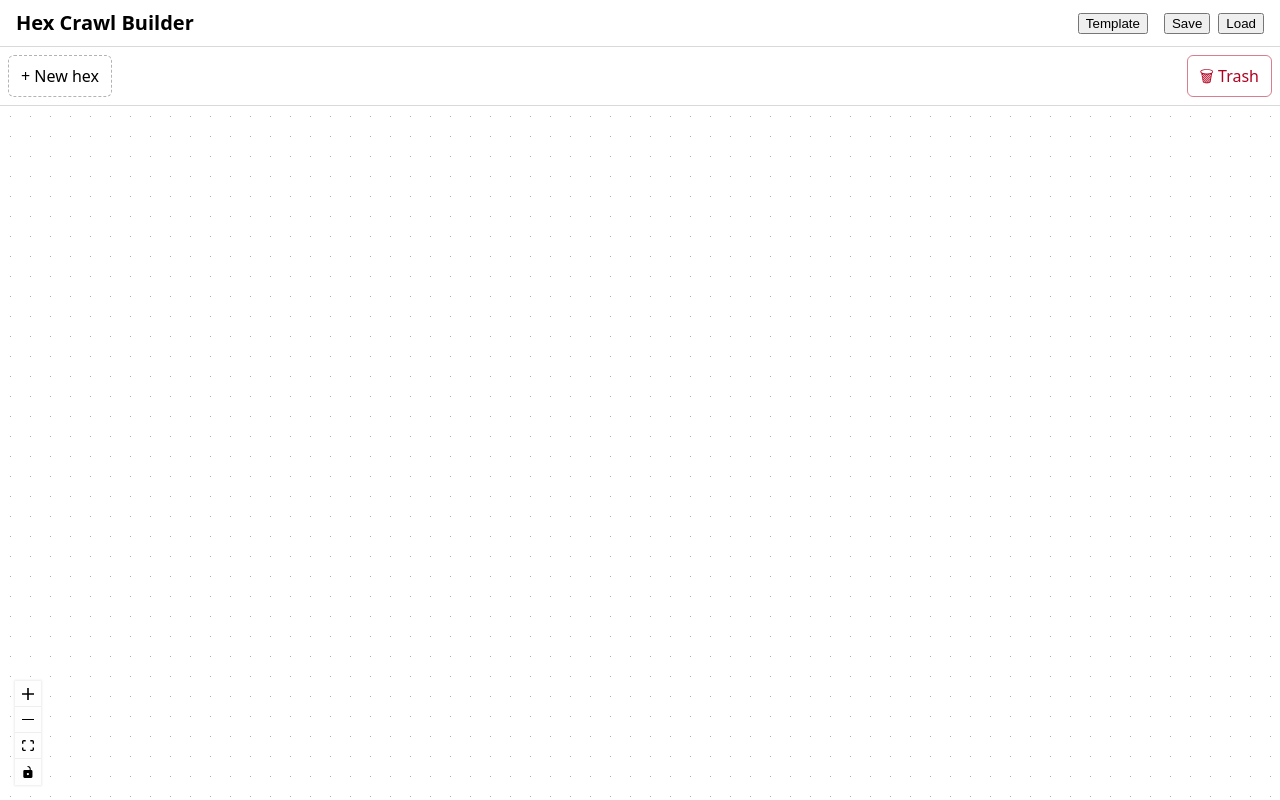
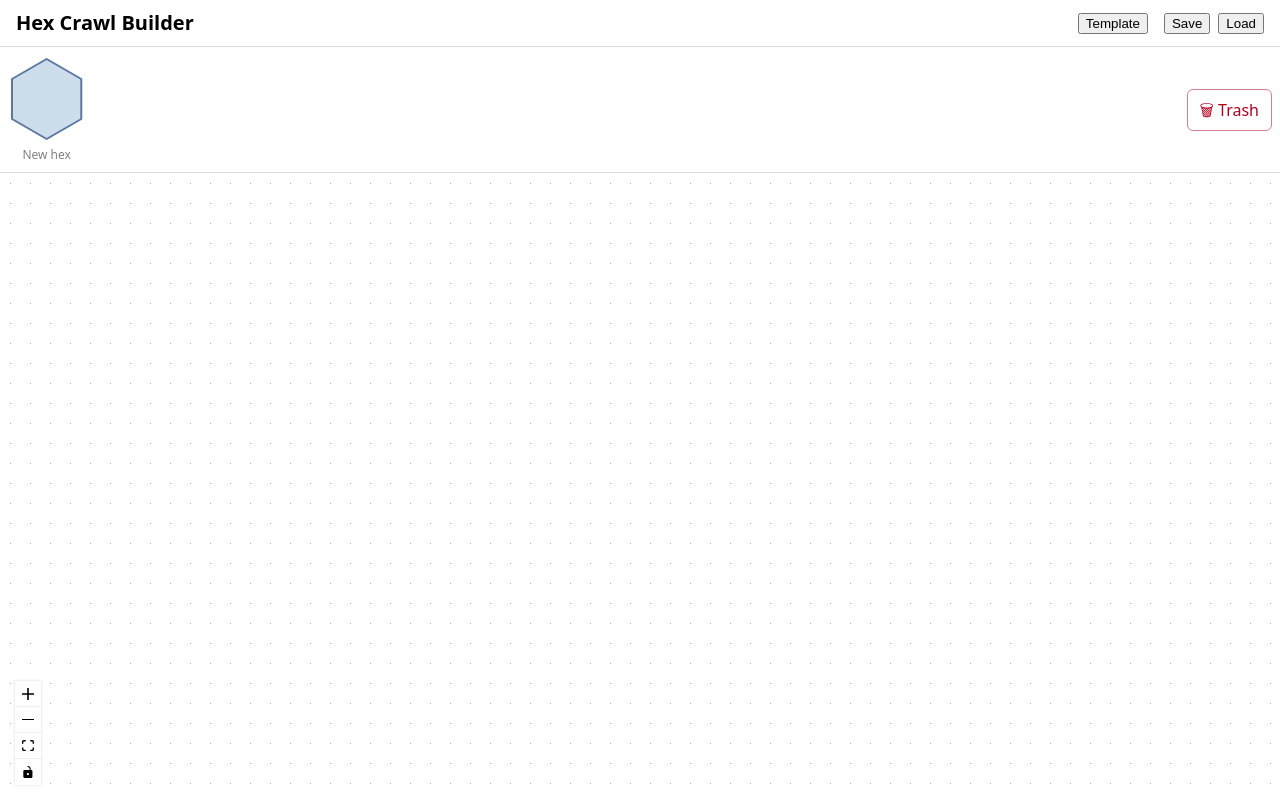
Before and after one commit to mrkplt/hex-crawl-builder, a React (Vite) app: page / in a window 1280 px wide. Built offline with nearby package versions, Linux system fonts and the light colour scheme.

Commit message:
Plan 10: drag UX overhaul — canvas lock, hex SVG palette tile, drag ghost, trash prominence

```diff
--- a/src/features/map/HexMap.css
+++ b/src/features/map/HexMap.css
@@ -14,11 +14,26 @@
 }
 
 .hex-map__palette-tile {
-  padding: 0.5rem 0.75rem;
-  border: 1px dashed rgba(128, 128, 128, 0.6);
-  border-radius: 6px;
+  display: flex;
+  flex-direction: column;
+  align-items: center;
+  gap: 0.2rem;
   cursor: grab;
   user-select: none;
+}
+
+.hex-map__palette-tile:active {
+  cursor: grabbing;
+}
+
+.hex-map__palette-svg {
+  display: block;
+  overflow: visible;
+}
+
+.hex-map__palette-label {
+  font-size: 0.75rem;
+  color: GrayText;
 }
 
 .hex-map__trash {
@@ -28,6 +43,14 @@
   border-radius: 6px;
   color: #b00020;
   user-select: none;
+  transition: background 0.1s, border-color 0.1s, transform 0.1s;
+}
+
+.hex-map__trash--active {
+  background: rgba(176, 0, 32, 0.1);
+  border-color: #b00020;
+  border-width: 2px;
+  transform: scale(1.08);
 }
 
 .hex-map__canvas {
--- a/src/features/map/HexMap.tsx
+++ b/src/features/map/HexMap.tsx
@@ -16,8 +16,8 @@ import type { GraphState } from '../../domain/graph';
 import { ConfirmDialog } from '../../components/ConfirmDialog';
 import { HexNode } from './HexNode';
 import { HIDDEN_EDGE_STYLE, buildHexEdges, buildHexNodes, type HexFlowNode } from './nodes';
-import { pixelToAxial } from './geometry';
-import { decidePaletteDrop, resolveDragStop } from './placement';
+import { hexDimensions, hexPolygonPoints, pixelToAxial } from './geometry';
+import { decidePaletteDrop, isOverTrash, resolveDragStop } from './placement';
 import './HexMap.css';
 
 /** Hex circumradius in flow pixels. React Flow's own zoom scales this visually. */
@@ -29,6 +29,31 @@ const nodeTypes = { hex: HexNode };
 export interface HexMapProps {
   /** Fired when a placed hex is clicked. Plan 04 wires this to the edit form. */
   onHexClick?: (hexId: string) => void;
+}
+
+/** Build an off-screen SVG element to use as the drag image for the palette tile. */
+function buildDragImage(size: number): SVGSVGElement {
+  const { width, height } = hexDimensions(size);
+  const pad = 4;
+  const svg = document.createElementNS('http://www.w3.org/2000/svg', 'svg');
+  svg.setAttribute('width', String(width + pad));
+  svg.setAttribute('height', String(height + pad));
+  svg.setAttribute(
+    'viewBox',
+    `${-(width + pad) / 2} ${-(height + pad) / 2} ${width + pad} ${height + pad}`,
+  );
+  svg.style.position = 'fixed';
+  svg.style.top = '-9999px';
+  svg.style.left = '-9999px';
+  svg.style.pointerEvents = 'none';
+
+  const poly = document.createElementNS('http://www.w3.org/2000/svg', 'polygon');
+  poly.setAttribute('points', hexPolygonPoints(size));
+  poly.setAttribute('fill', '#cdddec');
+  poly.setAttribute('stroke', '#5a78a0');
+  poly.setAttribute('stroke-width', '2');
+  svg.appendChild(poly);
+  return svg;
 }
 
 function HexMapInner({ onHexClick }: HexMapProps): React.JSX.Element {
@@ -52,9 +77,9 @@ function HexMapInner({ onHexClick }: HexMapProps): React.JSX.Element {
   const { screenToFlowPosition } = useReactFlow();
   const trashRef = useRef<HTMLDivElement>(null);
   const [pendingDelete, setPendingDelete] = useState<string | null>(null);
+  const [isDragging, setIsDragging] = useState(false);
+  const dragImageRef = useRef<SVGSVGElement | null>(null);
 
-  // Nodes/edges are derived from the store — the graph is the source of truth.
-  // Re-syncing here also snaps rejected drags back to their stored positions.
   const resetFromStore = useCallback(() => {
     setNodes(buildHexNodes(hexes, template, HEX_SIZE, handleHexClick));
     setEdges(buildHexEdges(hexes));
@@ -77,7 +102,16 @@ function HexMapInner({ onHexClick }: HexMapProps): React.JSX.Element {
   const onDrop = useCallback(
     (event: React.DragEvent): void => {
       event.preventDefault();
+      setIsDragging(false);
+      if (dragImageRef.current) {
+        dragImageRef.current.remove();
+        dragImageRef.current = null;
+      }
       if (event.dataTransfer.getData(PALETTE_MIME) !== 'new-hex') {
+        return;
+      }
+      // Palette drop on the trash zone is a no-op — nothing is placed or deleted.
+      if (isOverTrash({ x: event.clientX, y: event.clientY }, trashRef.current?.getBoundingClientRect() ?? null)) {
         return;
       }
       const flowPoint = screenToFlowPosition({ x: event.clientX, y: event.clientY });
@@ -90,8 +124,13 @@ function HexMapInner({ onHexClick }: HexMapProps): React.JSX.Element {
     [screenToFlowPosition, placeHex],
   );
 
+  const onNodeDragStart: OnNodeDrag<HexFlowNode> = useCallback(() => {
+    setIsDragging(true);
+  }, []);
+
   const onNodeDragStop: OnNodeDrag<HexFlowNode> = useCallback(
     (event, node) => {
+      setIsDragging(false);
       const pointerScreen =
         'clientX' in event ? { x: event.clientX, y: event.clientY } : { x: 0, y: 0 };
       const outcome = resolveDragStop({
@@ -105,20 +144,44 @@ function HexMapInner({ onHexClick }: HexMapProps): React.JSX.Element {
 
       if (outcome.kind === 'delete') {
         setPendingDelete(outcome.hexId);
-        resetFromStore(); // snap back until the deletion is confirmed
+        resetFromStore();
       } else if (outcome.kind === 'move') {
         moveHex(outcome.hexId, outcome.destination);
       } else {
-        resetFromStore(); // rejected → snap back
+        resetFromStore();
       }
     },
     [moveHex, resetFromStore],
   );
 
   const onPaletteDragStart = useCallback((event: React.DragEvent): void => {
+    setIsDragging(true);
     event.dataTransfer.setData(PALETTE_MIME, 'new-hex');
     event.dataTransfer.effectAllowed = 'copy';
+
+    // Custom hex-shaped drag ghost centered on pointer.
+    const img = buildDragImage(HEX_SIZE);
+    document.body.appendChild(img);
+    dragImageRef.current = img;
+    const { width, height } = hexDimensions(HEX_SIZE);
+    event.dataTransfer.setDragImage(img, (width + 4) / 2, (height + 4) / 2);
   }, []);
+
+  const onPaletteDragEnd = useCallback((): void => {
+    setIsDragging(false);
+    if (dragImageRef.current) {
+      dragImageRef.current.remove();
+      dragImageRef.current = null;
+    }
+  }, []);
+
+  const trashClass = isDragging
+    ? 'hex-map__trash hex-map__trash--active'
+    : 'hex-map__trash';
+
+  // Palette tile SVG dimensions
+  const { width: pWidth, height: pHeight } = hexDimensions(HEX_SIZE);
+  const pPad = 8;
 
   return (
     <section className="hex-map" aria-label="Hex map">
@@ -126,14 +189,23 @@ function HexMapInner({ onHexClick }: HexMapProps): React.JSX.Element {
         <div
           className="hex-map__palette-tile"
           draggable
-          role="button"
-          tabIndex={0}
           aria-label="New hex — drag onto the map"
           onDragStart={onPaletteDragStart}
+          onDragEnd={onPaletteDragEnd}
         >
-          + New hex
+          <svg
+            className="hex-map__palette-svg"
+            width={pWidth + pPad}
+            height={pHeight + pPad}
+            viewBox={`${-(pWidth + pPad) / 2} ${-(pHeight + pPad) / 2} ${pWidth + pPad} ${pHeight + pPad}`}
+            aria-hidden="true"
+            focusable="false"
+          >
+            <polygon points={hexPolygonPoints(HEX_SIZE)} className="hex-tile__shape" />
+          </svg>
+          <span className="hex-map__palette-label">New hex</span>
         </div>
-        <div ref={trashRef} className="hex-map__trash" aria-label="Delete zone">
+        <div ref={trashRef} className={trashClass} aria-label="Delete zone">
           🗑 Trash
         </div>
       </div>
@@ -144,8 +216,10 @@ function HexMapInner({ onHexClick }: HexMapProps): React.JSX.Element {
           edges={edges}
           nodeTypes={nodeTypes}
           onNodesChange={onNodesChange}
+          onNodeDragStart={onNodeDragStart}
           onNodeDragStop={onNodeDragStop}
           nodeOrigin={[0.5, 0.5]}
+          panOnDrag={!isDragging}
           defaultEdgeOptions={{ style: { ...HIDDEN_EDGE_STYLE }, selectable: false }}
           fitView
           proOptions={{ hideAttribution: true }}
```
Also changed, not shown: 1 other file (tests, documents, lock files or other folders).
